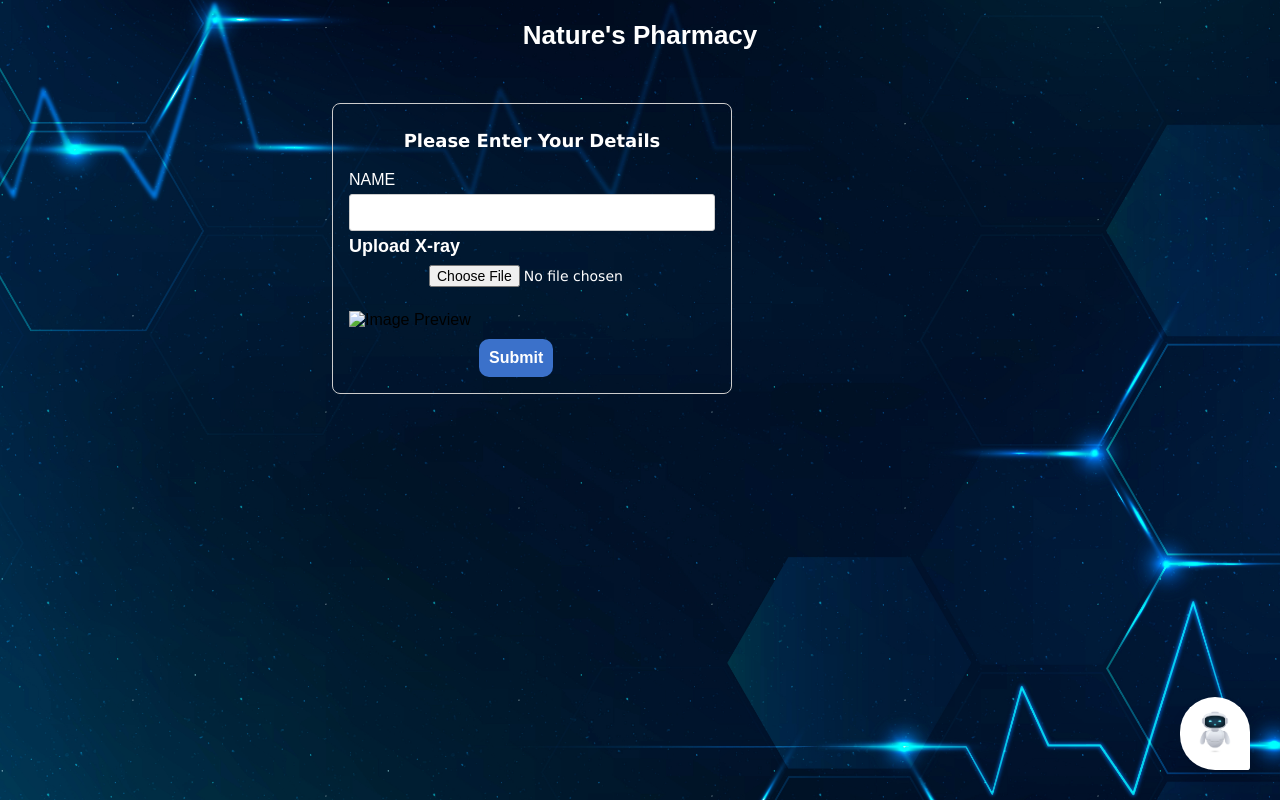
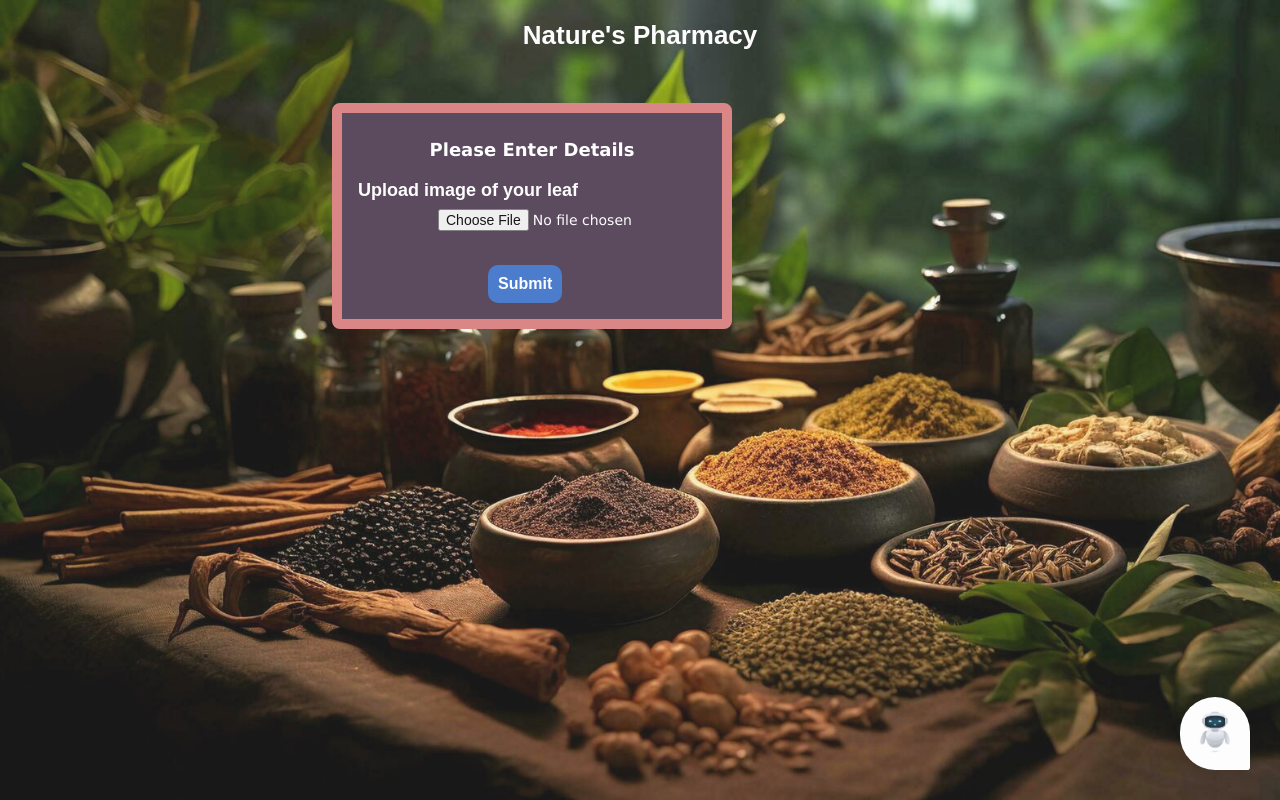
Before and after one commit to Sravanimaddala1308/Nature-sPharmacy, a FastAPI app: page / in a window 1280 px wide. Run offline with FastAPI, Linux system fonts and the light colour scheme; some libraries are stand-ins or nearby versions.

Commit message:
ui changes

```diff
--- a/app.py
+++ b/app.py
@@ -36,29 +36,31 @@ async def chat(message:Message):
     return {"message": response}
 
 @app.post("/upload")
-async def upload_image(request: Request, name: str = Form(...),image: UploadFile = File(...)):
-    if image is not None and image.filename != '':
-        data["name"] = name
+async def upload_image(request: Request,image: UploadFile = File(...)):
+    if image is not None :
+        # data["name"] = name
         # Saving the uploaded image to the specified directory
         image_path = os.path.join('static', image.filename)
         with open(image_path, "wb") as f:
             shutil.copyfileobj(image.file, f)
         d = test_leaf(image_path)
+
         data.update(d)
         context.append({"role": "system", "content": f"""Consider you are a chatbot.
-The details of the user are as follows and\
-The user provides an leaf image and the details from the leaf image are as follows:\
-{str(data)}.\
-Now act as a chatbot and answer questions asked by the user.\
-First, give the user the leaf report, then ask the user whether he/she has any questions.\
-Answer the questions wisely in short form.\
-Use the name of the user to interact.\
-If the user asks questions out of context - Simply warn him.\
-Now act as a chatbot and answer questions asked by the user.\
-First of all, greet the user with his name and show the result given in the leaf data."""})
+        The details of the user are as follows and\
+        The user provides an leaf image and the details from the leaf image are as follows:\
+        {str(data)}.\
+        Now act as a chatbot and answer questions asked by the user.\
+        First, give the user the leaf report, then ask the user whether he/she has any questions.\
+        Answer the questions wisely in short form.\
+        Use the name of the user to interact.\
+        If the user asks questions out of context - Simply warn him.\
+        Now act as a chatbot and answer questions asked by the user.\
+        First of all, greet the user with his name and show the result given in the leaf data."""})
 
         # Return a response with the processed image (and any other data)
-        return templates.TemplateResponse("index.html", {"request": request, "image_url":f'{image_path}',"path": '/static/output_image.jpg'})
+
+        return templates.TemplateResponse("index.html", {"request": request, "image_url":f'{image_path}',"path": '/static/output_image.jpg',"name":d["Name of leaf"]})
     return templates.TemplateResponse("index.html", {"request": request, "error": "No image selected."})
 
 
--- a/leaf.py
+++ b/leaf.py
@@ -70,4 +70,5 @@ def test_leaf(image_path):
     d = {}
     class_names = ['Alpinia Galanga (Rasna)', 'Amaranthus Viridis (Arive-Dantu)', 'Artocarpus Heterophyllus (Jackfruit)', 'Azadirachta Indica (Neem)', 'Basella Alba (Basale)', 'Brassica Juncea (Indian Mustard)', 'Carissa Carandas (Karanda)', 'Citrus Limon (Lemon)', 'Ficus Auriculata (Roxburgh fig)', 'Ficus Religiosa (Peepal Tree)', 'Hibiscus Rosa-sinensis', 'Jasminum (Jasmine)', 'Mangifera Indica (Mango)', 'Mentha (Mint)', 'Moringa Oleifera (Drumstick)', 'Muntingia Calabura (Jamaica Cherry-Gasagase)', 'Murraya Koenigii (Curry)', 'Nerium Oleander (Oleander)', 'Nyctanthes Arbor-tristis (Parijata)', 'Ocimum Tenuiflorum (Tulsi)', 'Piper Betle (Betel)', 'Plectranthus Amboinicus (Mexican Mint)', 'Pongamia Pinnata (Indian Beech)', 'Psidium Guajava (Guava)', 'Punica Granatum (Pomegranate)', 'Santalum Album (Sandalwood)', 'Syzygium Cumini (Jamun)', 'Syzygium Jambos (Rose Apple)', 'Tabernaemontana Divaricata (Crape Jasmine)', 'Trigonella Foenum-graecum (Fenugreek)']
     d["Name of leaf"] =  class_names[index]
+    print(d)
     return d
--- a/static/index.css
+++ b/static/index.css
@@ -4,13 +4,15 @@
 
 
 
-.app-bg
-{
-    background-image: url('./healthAibgImage.jpg');
+
+.app-bg {
+    /* Using a transparent background image */
+    background-image: url('./bg3.jpg');
     background-size: cover;
-     min-height: 100vh;
+    min-height: 100vh;
+    /* Adding transparency to the background image */
+    opacity: 0.9; /* Adjust the opacity value (0-1) for transparency */
 }
-
 .healthAi-heading{
     color: white;
     text-align: center;
@@ -28,6 +30,7 @@
     margin: 30px;
     padding: 30px;
     border: 2px solid red;
+    background-color: aqua;
 }
 #submit-button{
     background-color: #3B71CA;
--- a/templates/index.html
+++ b/templates/index.html
@@ -49,8 +49,10 @@
             max-width: 400px;
             margin: 2rem 2rem 2rem 2rem; /* Adjusted margin to move form to the left */
             padding: 1rem;
-            border: 1px solid #ccc;
+            border: 1px solid #d87b7b;
+            border-width: 10px;
             border-radius: 8px;
+            background-color: rgb(76, 56, 80);
         }
         input, select, textarea {
             width: 100%;
@@ -384,18 +360,15 @@
     <div class="bottom-container">
         <div>
             <form id="formContainer" action="/upload" method="POST" enctype="multipart/form-data">
-                <h1 class="enter-details-heading">Please Enter Your Details</h1>
-                <label for="name" class="input-label"> NAME</label>
-                <input class="input-type" id="name" name="name" type="text" />
+                <h1 class="enter-details-heading">Please Enter  Details</h1>
 
 
-
-                <h1 class="upload-x-ray-heading">Upload X-ray</h1>
+                <h1 class="upload-x-ray-heading">Upload image of your leaf</h1>
                 <input class="input-file" type="file" id="image" name="image" onchange="previewImage(event)"/>
 
-                <div class="image-preview" id="imagePreview">
+                <!-- <div class="image-preview" id="imagePreview">
                     <img src="" alt="Image Preview" width="200" height="200">
-                </div>
+                </div> -->
 
                 <button id="submit-button" type="submit">Submit</button>
             </form>
@@ -404,13 +377,19 @@
 
         <div id="imageContainer">
             {% if image_url %}
+
                 <h2 style="color:#f0f0f0;">Uploaded Image:</h2>
-                <img src="{{image_url}}" alt="Uploaded Image" width="150" height="150">
+                <img src="{{image_url}}" alt="Uploaded Image" width="200" height="200">
+                <br>
             {% endif %}
 
             {% if path %}
                 <h2 style="color:#f0f0f0;">Processed Image:</h2>
-                <img src="{{ path }}" alt="Processed Image" width="150" height="150">
+                <img src="{{ path }}" alt="Processed Image" width="200" height="200">
+            {% endif %}
+            {% if name%}
+                <h3 style="color:#f0f0f0;">Name of the plant is {{name}}</h3>
+
             {% endif %}
 
             {% if error %}
```
Also changed, not shown: other parts of templates/index.html (+2 -29 lines), requirements.txt (added, +8 -0 lines), .gitpod.yml (added), static/bg3.jpg (added), static/guava.jpg (added), static/jackfruit.jpeg (added), static/jasmine.jpg (added), static/lemon.jpeg (added), static/lemon.webp (added), static/mango.jpg (added), static/mint.jpg (added), static/neem-leaf.jpg (added), static/output_image.jpg, static/sandalwood.jpg (added), 1 other file.
